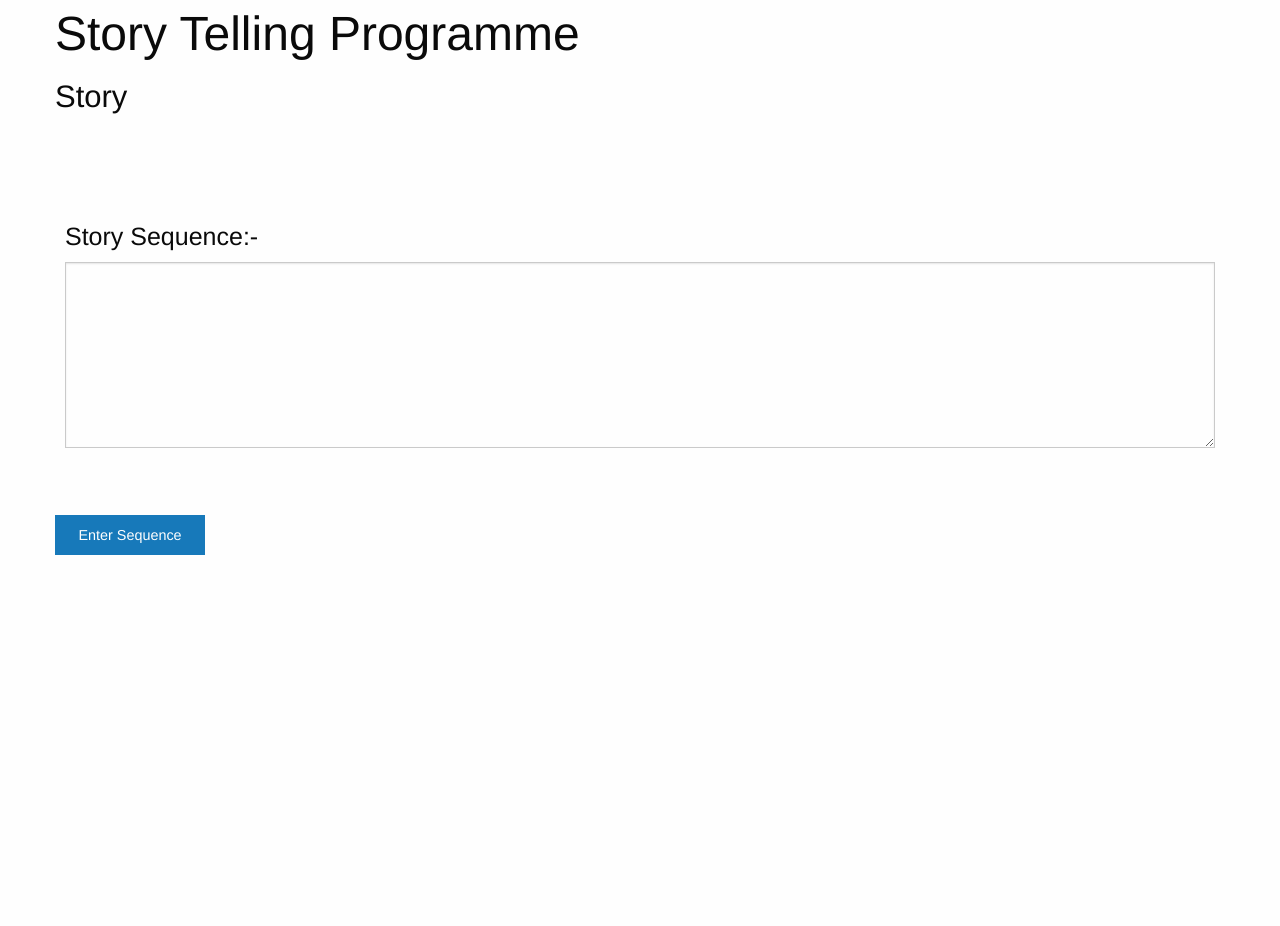
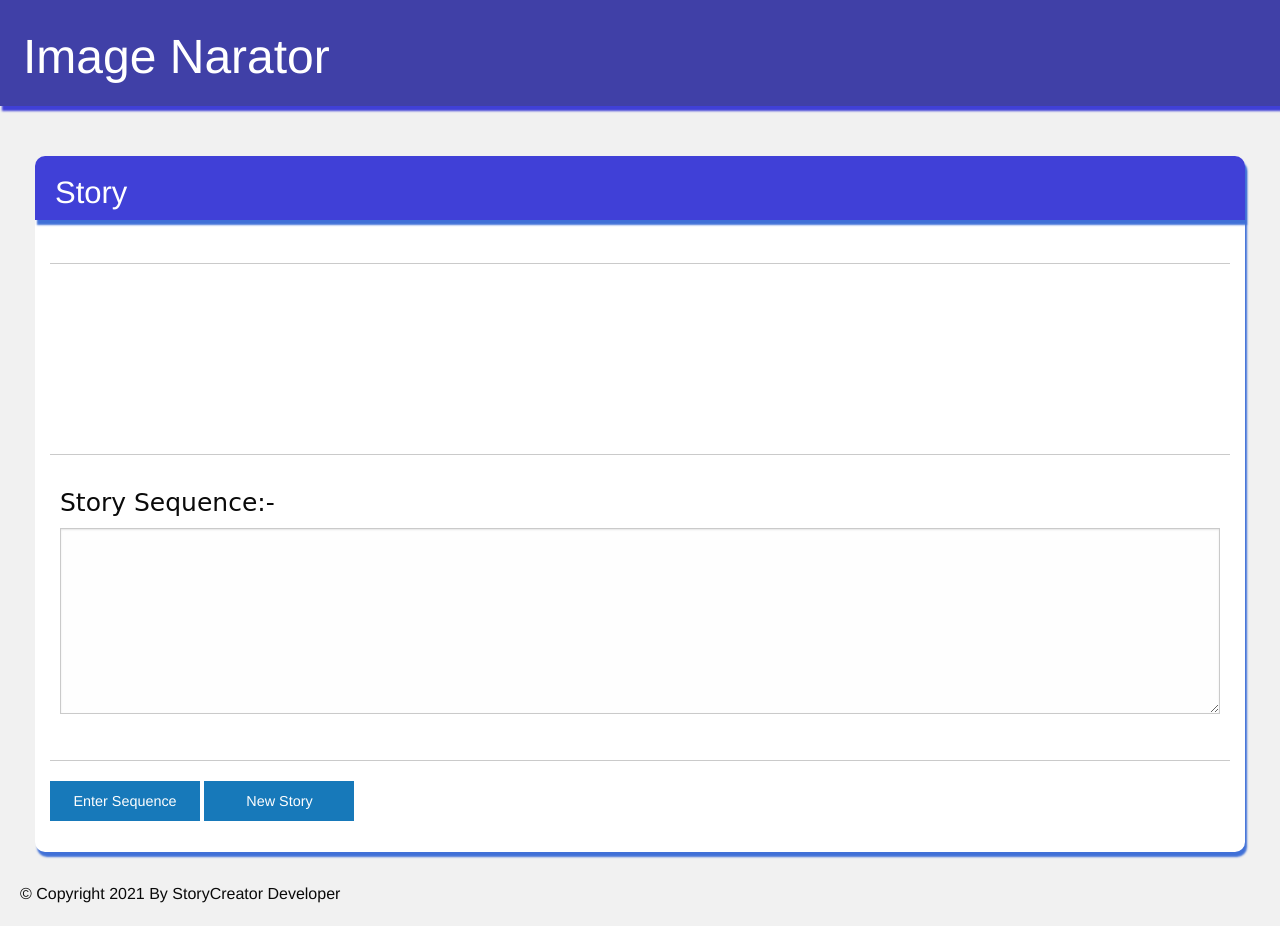
Before and after one commit to arthsukani/StorySequenceCreator, a Flask app: page /home in a window 1280 px wide. Before the commit the page ends 555 px from the top, so only its background shows below. Run offline with Flask 2, Linux system fonts and the light colour scheme; some libraries are stand-ins or nearby versions.

Commit message:
UI is Ready

```diff
--- a/WebInterface/App.py
+++ b/WebInterface/App.py
@@ -11,6 +11,7 @@ cors = CORS(app)
 app.config['CORS_HEADERS'] = 'Content-Type'
 
 @app.route("/home")
+@app.route("/")
 def index():
     return render_template("home.html")
 
--- a/WebInterface/templates/home.html
+++ b/WebInterface/templates/home.html
@@ -3,34 +3,195 @@
 <head>
     <meta charset="UTF-8">
     <title>Home</title>
-    <link rel="stylesheet" type="text/css" href="/static/css/foundation.css" />
-    <script src="/static/jquery-3.6.0.min.js"></script>
+    <link rel="stylesheet" type="text/css" href="/static/css/foundation.css"/>
+    <style>
+        .top-bar,.top-bar-left ul,.top-bar-right ul{
+            background-color:#4040A7;
+            color:white;
+        }
+        .top-bar a{
+            color:white !important;
+        }
+        .top-bar ul{
+            border:0px;
+        }
+        .top-bar{
+            box-shadow:2px 5px 2px 0px #4040D7;
+         }
+         .story{
+            margin-top:40px;
+         }
+         body{
+            background-color:#f1f1f1;
+         }
+         .heading-title2{
+            font-family:Cursive;
+         }
+         .heading-title1{
+            background-color:#4040D7;
+            padding:15px 15px 5px 20px;
+            color:white;
+            box-shadow:2px 5px 2px 0px #4070D7;
+            border-top-left-radius:10px;
+            border-top-right-radius:10px;
+         }
 
+        .dialog-container{
+            background-color:white;
+            border-radius:10px;
+            margin:10px 20px;
+            box-shadow:2px 5px 2px 0px #4070D7;
+        }
+        .dialog-container-content{
+            padding:15px;
+        }
+        #story{
+            min-height:150px;
+        }
+        .dialog-container hr{
+            max-width:100%;
+        }
+        .sub-dialog{
+            padding:10px 20px;
+        }
+        .badge{
+            font-size:large;
+            margin-right:5px;
+         }
+        .card-divider{
+            vertical-align:middle;
+            font-size:large;
+            display:flex;
+            align-items:center;
+        }
+        .footer-row{
+            align-items:center;
+            padding:20px;
+        }
+
+    </style>
+    <script src="/static/js/vendor.js"></script>
+    <script src="/static/js/foundation.js"></script>
 </head>
 <body>
-    <div class="grid-y grid-container
-">
-    <h1>Story Telling Programme</h1>
 
-    <h3>Story</h3>
+<!-- Header Start -->
+
+<div class="top-bar">
+    <h1 style="padding-left:15px; padding-top:15px; color:white;">Image Narator</h1>
+
+    <div class="top-bar-left">
+        <ul class="dropdown menu" data-dropdown-menu>
+            <li class="menu-text"></li>
+            <!--li>
+                <a href="#">One</a>
+                <ul class="menu vertical">
+                    <li><a href="#">One</a></li>
+                    <li><a href="#">Two</a></li>
+                    <li><a href="#">Three</a></li>
+                </ul>
+            </li>
+            <li><a href="#">Two</a></li>
+            <li><a href="#">Three</a></li-->
+        </ul>
+    </div>
+    <!--div class="top-bar-right">
+        <ul class="menu">
+            <li><input type="search" placeholder="Search"></li>
+            <li>
+                <button type="button" class="button">Search</button>
+            </li>
+        </ul>
+    </div-->
+</div>
+
+<!-- Header Ends -->
+
+
+<div class="grid-y grid-container fluid  story">
+    <div class="dialog-container">
+        <h3 class="heading-title1">Story</h3>
+        <div class="dialog-container-content">
             <hr>
-    <div id="story">
+            <div id="story" class="grid-x">
             </div>
             <hr>
             <div style="padding:10px;">
-        <h4>Story Sequence:-</h4>
+                <h4 class="heading-title2">Story Sequence:-</h4>
                 <textarea rows="7" id="story_sequence"></textarea>
             </div>
             <hr>
             <button id="btnsequence" class="button" style="width:150px;">Enter Sequence</button>
+            <button id="btnnewstory" class="button" style="width:150px;">New Story</button>
         </div>
+    </div>
+</div>
+
+<footer class="footer-row">
+    &copy Copyright 2021 By StoryCreator Developer
+</footer>
 <script>
+        $(document).foundation();
         $(document).ready(function(){
             var cnt = 1;
+            $("#story_sequence").keyup(function(key){
+                if(key.code == "Enter"){
+                   $("#btnsequence").click();
+                }
+            });
+            $("#story").on('click',".action-btn-delete",function(){
+                var value = $(this).attr("data-val");
+                var selector = "#"+value;
+
+                var bl_confirm = confirm("Do you want to delete ?");
+                console.log(bl_confirm+" "+value+ " "+selector);
+                if(bl_confirm == true){
+                    console.log("Removed");
+                    $(selector).remove();
+                }
+            });
+            $("#btnnewstory").click(function(){
+                var bl_confirm = confirm("Are you sure to create new story?");
+                if(!bl_confirm) return;
+                cnt = 1;
+                $("#story").empty();
+            });
+             $("#story").on('click',".action-btn-reset",function(){
+                var value = $(this).attr("data-val");
+                var title_value = $(this).attr("data-title");
+                var selector = "#"+title_value;
+
+                var bl_confirm = confirm("Do you want to refresh ?");
+                console.log(bl_confirm+" "+value+ " "+selector);
+                if(bl_confirm == true){
+                    var data = $(selector).html();
+                    console.log(data);
+                    $("#"+value).html("Loading..");
+                    $.ajax({
+                        url:"http://localhost:5000/GetData",
+                        type:"post",
+                        dataType:"json",
+                        contentType:"application/json",
+                        async:true,
+                        data:JSON.stringify({
+                            query:data,
+                            target_id:value,
+                        }),
+                        success:function(data){
+                            var target = $("#"+data.target_id);
+                            var template = "<p align='center'><img src='"+data.output_url+"' style='height:200px;' /></p>";
+                            target.html("");
+                            target.append(template);
+                        },
+                        error:function(){
+                        }
+                    });
+                }
+            });
             $("#btnsequence").click(function(){
                 var data = $("#story_sequence").val();
                 $("#story_sequence").val("");
-                $("#story").append("<div class='col-3'><div>"+data+"</div><div id='row_"+cnt+"'>Loading..</div></div>");
+                $("#story").append("<div id='row_container_"+cnt+"' style='border:1px solid inset; padding:5px' class='cell medium-3 large-2'><div class='card'> <div class='card-divider'> <div class='badge'>"+cnt+"</div><span id='title_"+cnt+"'> "+data+" </span></div><div class='sub-dialog' id='row_"+cnt+"'>Loading..</div>  <div class='card-section'><div class='small button-group'> <a class='button secondary action-btn-reset' data-val='row_"+cnt+"' data-title='title_"+cnt+"'>Reset</a> <a class='button alert action-btn-delete' data-val='row_container_"+cnt+"'>Delete</a> </div> </div> </div> </div>");
                 $.ajax({
                     url:"http://localhost:5000/GetData",
                     type:"post",
@@ -43,7 +204,7 @@
                     }),
                     success:function(data){
                         var target = $("#"+data.target_id);
-                        var template = "<img src='"+data.output_url+"' width='200' />";
+                        var template = "<p align='center'><img src='"+data.output_url+"' style='height:200px;' /></p>";
                         target.html("");
                         target.append(template);
                     },
@@ -53,6 +214,9 @@
                 cnt++;
             });
         });
+
+
+
 </script>
 </body>
 </html>
```
Lines whose indentation alone changed are shown as unchanged.
